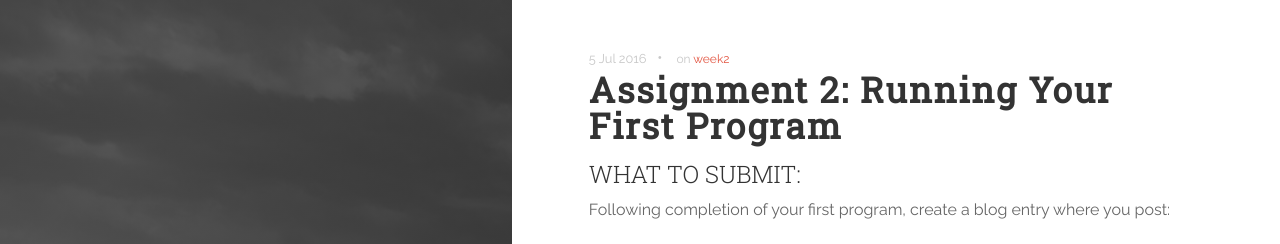
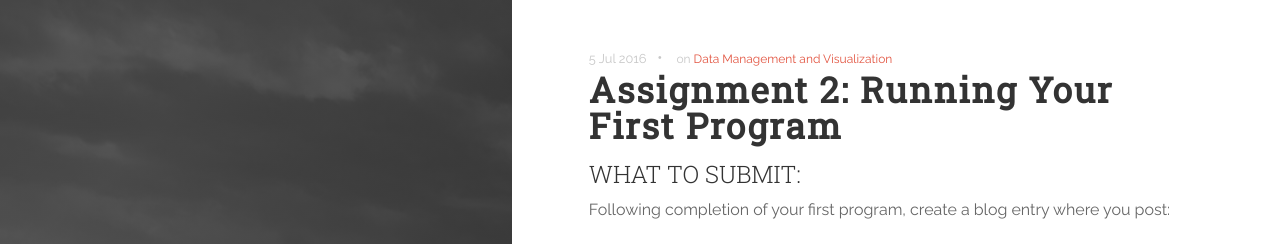
Before and after one commit to yan-duarte/yan-duarte.github.io, a Jekyll site: the page built from _posts/2016-07-05-Assignment2.md, in a window 1280 px wide and 900 px high. Shown: the top 244 px of the window. Built offline with Jekyll 4.4.1, drawn with Linux system fonts in a browser that asks for light colours; nearby versions of some CDN libraries.

Commit message:
Update 2016-07-05-Assignment2.md

```diff
--- a/_posts/2016-07-05-Assignment2.md
+++ b/_posts/2016-07-05-Assignment2.md
@@ -6,7 +6,7 @@ Name:
 categories:
   - Data Management and Visualization
 tags:
-  - week2
+  - Data Management and Visualization
 title: 'Assignment 2: Running Your First Program'
 ---
 
```
